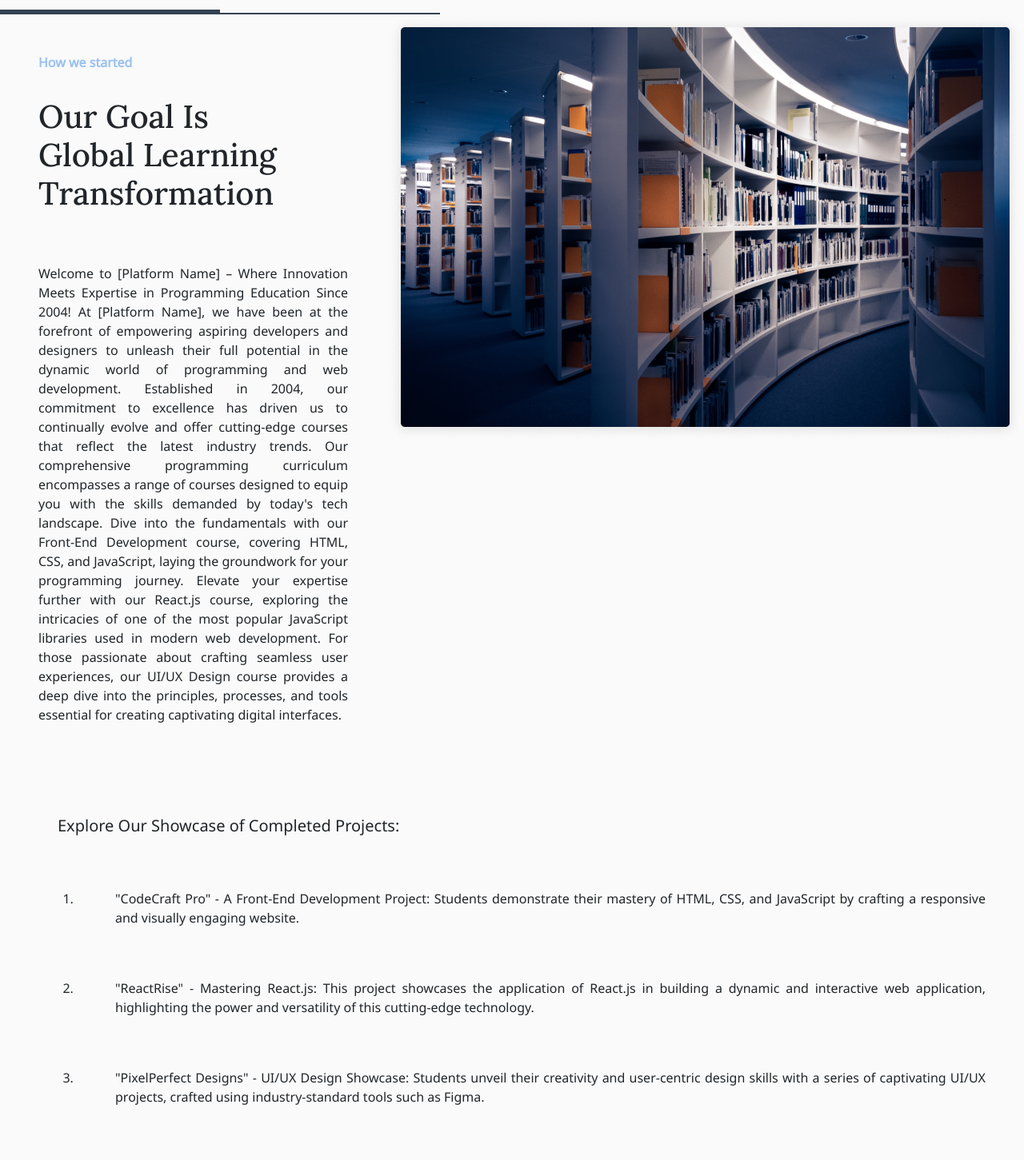
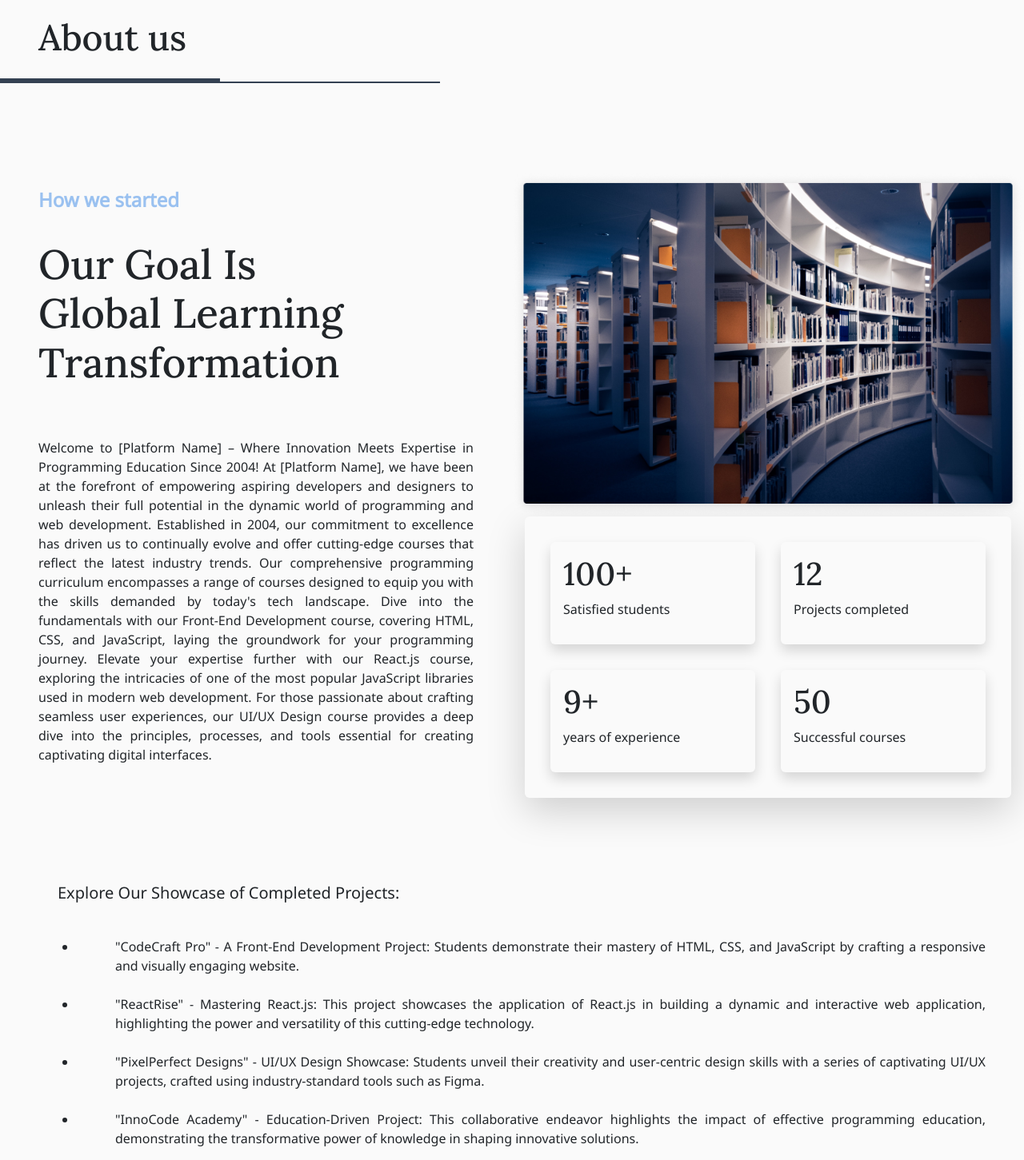
Before and after one commit to fpstj/2idrja_react_app, a React (Create React App) app: page /about in a window 1280 px wide. Shown: the part 180-1631 px from the top of the page at 80% size. Built offline with nearby package versions, Linux system fonts and the light colour scheme.

Commit message:
adjustments

```diff
--- a/src/components/About.css
+++ b/src/components/About.css
@@ -7,3 +7,11 @@ h1 {
   min-width: 500px;
   height: auto;
 }
+
+.about--title {
+  font-size: 3.2em !important;
+}
+
+.aboutus {
+  font-size: 2.8em !important;
+}
--- a/src/components/About.jsx
+++ b/src/components/About.jsx
@@ -9,8 +9,8 @@ const About = () => {
     <div>
       <Navbar className="active text-white" />
       {/* title frame */}
-      <div className="frame">
-        <h1 className="ps-5 mt-3 mb-3">About us</h1>
+      <div className="frame py-5 my-3">
+        <h1 className="ps-5 mt-3 mb-3 py-2 aboutus">About us</h1>
         <div className="lines">
           <div className="overlap-group">
             <div className="rectangle"></div>
@@ -19,11 +19,11 @@ const About = () => {
         </div>
       </div>
 
-      <div className="d-flex flex-row pb-5">
-        <div className="d-flex flex-column">
-          <p className="fw-bold text-info pt-5 ps-5">How we started</p>
+      <div className="d-flex flex-row pb-5 pt-5 w-100 justify-content-around">
+        <div className="d-flex flex-column col-6 pt-3">
+          <p className="fw-bold fs-4 text-info ps-5">How we started</p>
 
-          <h1 className="ps-5 mt-3 mb-3">
+          <h1 className="ps-5 mt-3 mb-3 about--title">
             Our Goal Is
             <br /> Global Learning
             <br />
@@ -48,35 +48,57 @@ const About = () => {
             </p>
           </div>
         </div>
-        <div className="d-flex flex-column pb-5">
+        <div className="d-flex flex-column col-6 pb-5">
           <img className="image-fluid library-image" src={library} alt="image of library" />
+          <div className="boxes d-flex flex-column mx-3 rounded bg-gray-200 p-3 shadow-lg">
+            <div className="inside--boxes d-flex flex-row justify-content-around">
+              <div className="box d-flex flex-column p-3 m-3 rounded bg-gray-100 w-100 shadow">
+                <h1>100+</h1>
+                <p>Satisfied students</p>
+              </div>
+              <div className="box d-flex flex-column p-3 m-3 rounded bg-gray-100 w-100 shadow">
+                <h1>12</h1>
+                <p>Projects completed</p>
+              </div>
+            </div>
+            <div className="inside--boxes d-flex flex-row justify-content-around">
+              <div className="box d-flex flex-column p-3 m-3 rounded bg-gray-100 w-100 shadow">
+                <h1>9+</h1>
+                <p>years of experience</p>
+              </div>
+              <div className="box d-flex flex-column p-3 m-3 rounded bg-gray-100 w-100 shadow">
+                <h1>50</h1>
+                <p>Successful courses</p>
+              </div>
+            </div>
+          </div>
         </div>
       </div>
       <div>
-        <p className="fs-5 ps-5 ms-4 pt-5">Explore Our Showcase of Completed Projects:</p>
-        <ol className="ps-5 ms-5">
+        <p className="fs-5 ps-5 ms-4 pt-2 pb-3">Explore Our Showcase of Completed Projects:</p>
+        <ul className="ps-5 ms-5">
           <li>
-            <p className="paragraph ps-5 pe-5 pt-5">
+            <p className="paragraph ps-5 pe-5 pt-2">
               "CodeCraft Pro" - A Front-End Development Project: Students demonstrate their mastery
               of HTML, CSS, and JavaScript by crafting a responsive and visually engaging website.
             </p>
           </li>
           <li>
-            <p className="paragraph ps-5 pe-5 pt-5">
+            <p className="paragraph ps-5 pe-5 pt-2">
               "ReactRise" - Mastering React.js: This project showcases the application of React.js
               in building a dynamic and interactive web application, highlighting the power and
               versatility of this cutting-edge technology.
             </p>
           </li>
           <li>
-            <p className="paragraph ps-5 pe-5 pt-5">
+            <p className="paragraph ps-5 pe-5 pt-2">
               "PixelPerfect Designs" - UI/UX Design Showcase: Students unveil their creativity and
               user-centric design skills with a series of captivating UI/UX projects, crafted using
               industry-standard tools such as Figma.
             </p>
           </li>
           <li>
-            <p className="paragraph ps-5 pe-5 pt-5">
+            <p className="paragraph ps-5 pe-5 pt-2">
               "InnoCode Academy" - Education-Driven Project: This collaborative endeavor highlights
               the impact of effective programming education, demonstrating the transformative power
               of knowledge in shaping innovative solutions.
@@ -91,7 +113,7 @@ const About = () => {
             </p>
           </li>
           <p>💻 💡 #CodeWithPassion #ProgrammingExcellence</p>
-        </ol>
+        </ul>
         <p className="paragraph ps-5 pe-5 pt-5"></p>
       </div>
       <Footer />
--- a/src/components/Home.jsx
+++ b/src/components/Home.jsx
@@ -16,8 +16,10 @@ function Home() {
         <Navbar />
         <Hero />
       </div>
-      <div>
+      <div className="d-flex flex-row w-100">
         <OurMisiion />
+      </div>
+      <div className="d-flex flex-row">
         <Testimonials />
       </div>
       {/* enrollment section */}
--- a/src/components/ui/OurMission.css
+++ b/src/components/ui/OurMission.css
@@ -53,3 +53,31 @@ hr {
 .background-info {
   background-color: rgba(108, 147, 168, 0.1);
 }
+
+/* Lines */
+.lines {
+  position: relative;
+  width: 550px;
+  height: 6px;
+}
+.overlap-group {
+  position: relative;
+  height: 6px;
+}
+.rectangle {
+  width: 550px;
+  height: 2px;
+  top: 4px;
+  background-color: #344152;
+  position: absolute;
+  left: 0;
+}
+.rectangle-2 {
+  width: 275px;
+  height: 6px;
+  top: 0;
+  background-color: #344152;
+  position: absolute;
+  left: 0;
+}
+/* Lines */
--- a/src/theme.scss
+++ b/src/theme.scss
@@ -1,21 +1,22 @@
-  @import url('https://fonts.googleapis.com/css2?family=Noto+Sans&family=Open+Sans:wght@300&family=Poppins&display=swap');
+@import url('https://fonts.googleapis.com/css2?family=Noto+Sans&family=Open+Sans:wght@300&family=Poppins&display=swap');
 
-  @import url('https://fonts.googleapis.com/css2?family=Lora:wght@500&display=swap');
+@import url('https://fonts.googleapis.com/css2?family=Lora:wght@500&display=swap');
 
-  body{
-    font-family: "Noto Sans", sans-serif !important;
-    // font-family: 'Lora',serif !important;
-  }
+body {
+  font-family: 'Noto Sans', sans-serif !important;
+  // font-family: 'Lora',serif !important;
+}
 
-  $primary:#24263A;
-  $secondary:#6C93A8;
-  $light:#E1E1E1;
-  $dark:#1D1E2C;
-  $danger:#E03A45;
-  $white:#fafafa;
-  $info:#9AC1F0;
+$primary: #24263a;
+$secondary: #6c93a8;
+$light: #e1e1e1;
+$dark: #1d1e2c;
+$danger: #e03a45;
+$white: #fafafa;
+$info: #9ac1f0;
+$gray: #eaf2fc;
+$gray-100: #d6e6f9;
+$gray-200: #c2d9f6;
+$gray-500: #aecdf3;
 
-
-
-
-  @import "~bootstrap/scss/bootstrap.scss";
+@import '~bootstrap/scss/bootstrap.scss';
```
Also changed, not shown: src/components/ui/OurMission.jsx (+46 -37 lines).
